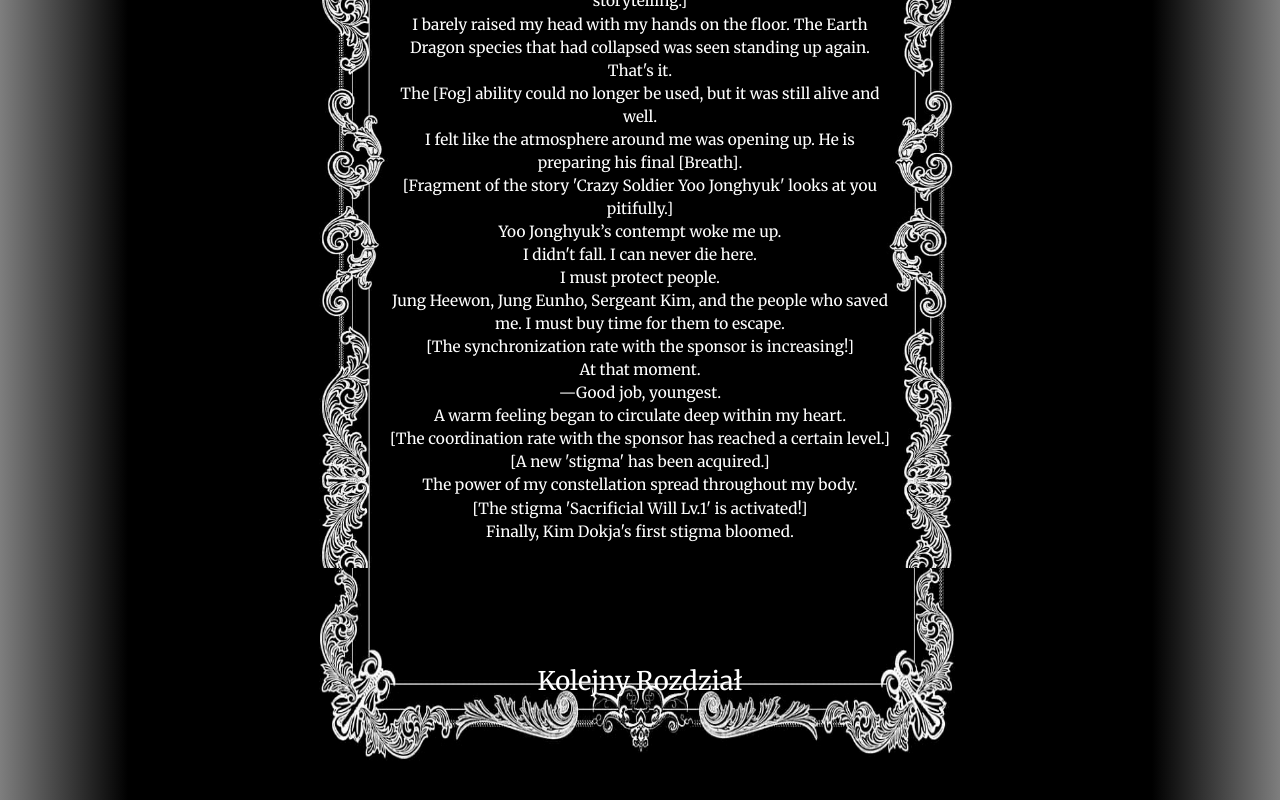
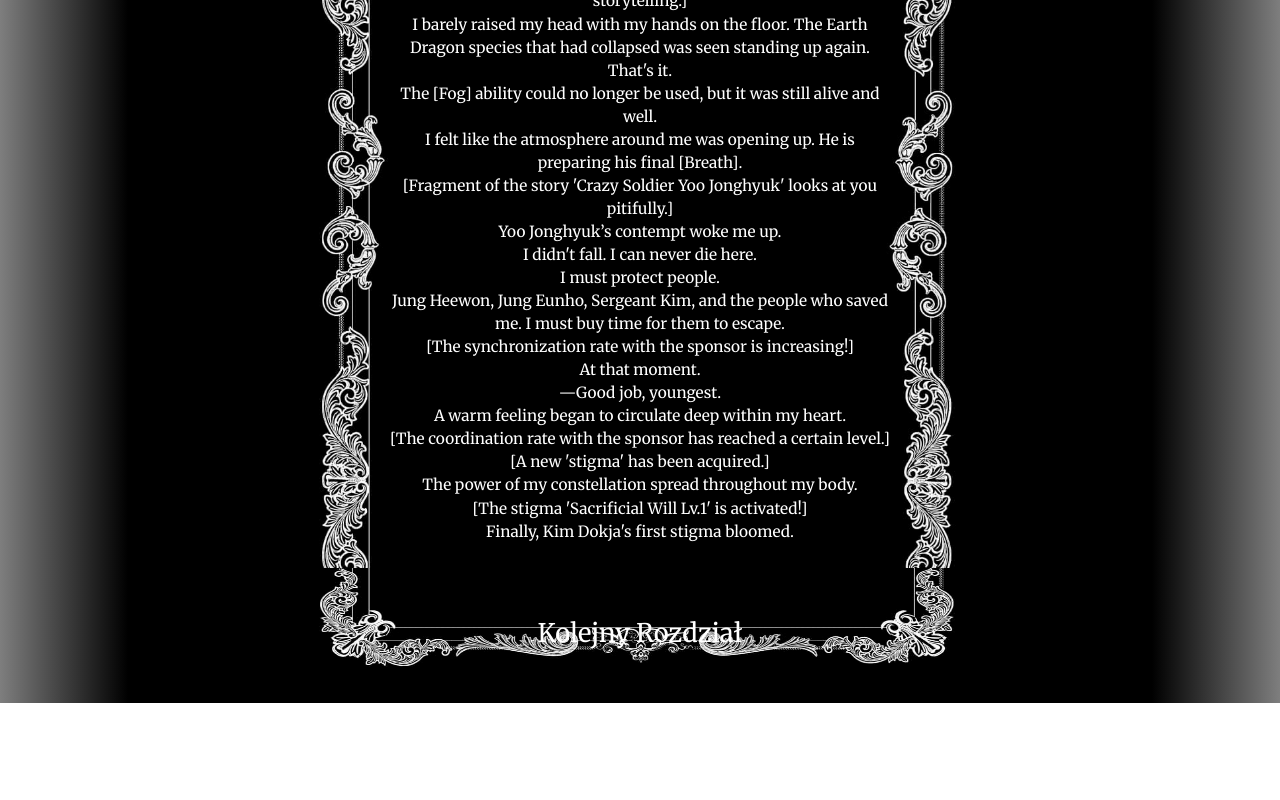
Before and after one commit to Staser16/orv, a React (Vite) app: page / in a window 1280 px wide. Shown: the part 7729-8529 px from the top of the page. After the commit the page ends 8432 px from the top, so only its background shows below. Built offline with nearby package versions, Linux system fonts and the light colour scheme.

Commit message:
Update App.css

```diff
--- a/src/App.css
+++ b/src/App.css
@@ -157,7 +157,7 @@
   background-position: bottom center;
   background-repeat: no-repeat;
   width: 100%;
-  aspect-ratio: 4 / 1;
+  height: 8vw; /* zamiast aspect-ratio */
   display: flex;
   justify-content: center;
   align-items: center;
```
